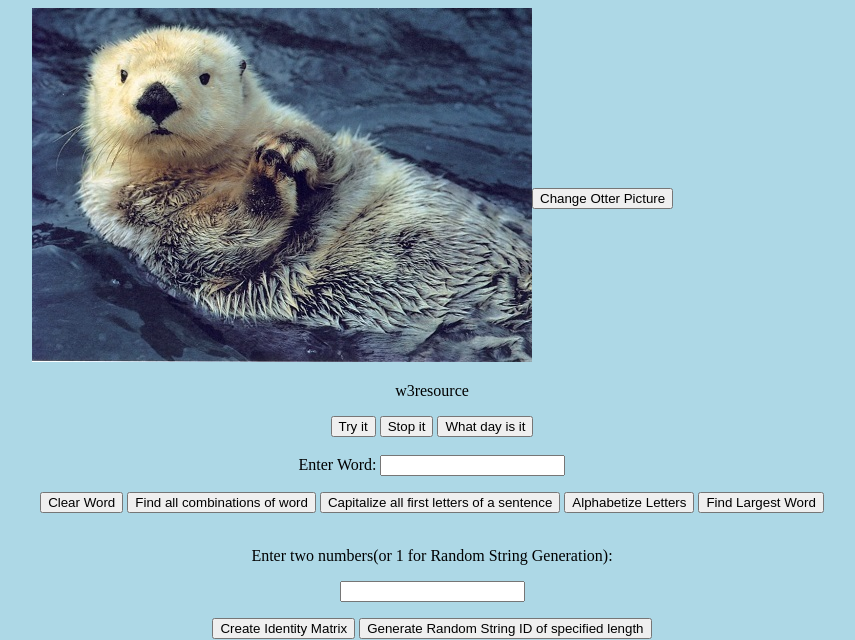
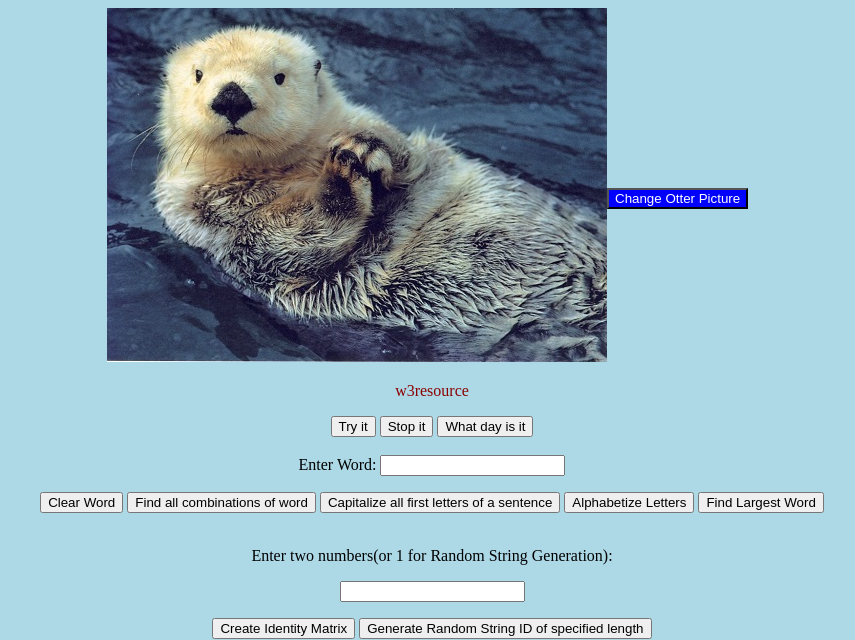
Before and after one commit to MytchellB/JavaScript-Test, a PHP site: page / in a window 1280 px wide. Shown: the top 640 px of the page, without its empty margins (208-1063 px from the left). Run offline with PHP 8.4, Linux system fonts and the light colour scheme.

Commit message:
Moved pics to new folder
Moved pics to new internal folder, and repositioned otter picture slightly.

```diff
--- a/index.css
+++ b/index.css
@@ -7,7 +7,7 @@ body {
 
 .otterContainer {
 	margin: 0 auto;
-	width: 800px;
+	width: 650px;
 }
 .otterPic {
 	float:left;
@@ -15,13 +15,17 @@ body {
 .container {
 	position:relative;
 }
-.otterButton {
 
-}
 #myOtterButton{
 	float:left;
 	position:relative;
 	margin-top:180px;
+	color: white;
+	background-color: blue;
+}
+
+#demo {
+	color: darkred;
 }
 
 .clearfix{
--- a/index.html
+++ b/index.html
@@ -2,7 +2,7 @@
 <html>
 <head>
 <meta charset="ISO-8859-1">
-<title>hello, world!</title>
+<title>Go Otters!</title>
 <link rel="stylesheet" type="text/css" href="index.css">
 </head>
 
@@ -12,7 +12,7 @@
 
 <div class="otterContainer">
 	<div class ="otterPic">
-	<img id="otterPic" src="otter.jpg" alt="Otter Picture" width="500" height="354">
+	<img id="otterPic" src="pics/otter.jpg" alt="Otter Picture" width="500" height="354">
 	</div>
 
 	<div class ="container">
@@ -57,6 +57,7 @@ Enter Word:
 <p id="factorial">Enter number to find factorial of: </p>
 <input type="text" id="myFactorialNum" value=>
 <button type="button" onclick="findFactorial()">Click to find Factorial</button>
+
 </body>
 
 </html>
--- a/myJS.js
+++ b/myJS.js
@@ -164,11 +164,11 @@ function factorial(number){
 
 function changeOtterPicture(){
 	if (otterPicStatus == 0){
-		document.getElementById("otterPic").src="otter2.jpg";
+		document.getElementById("otterPic").src="pics/otter2.jpg";
 		otterPicStatus = 1;
 	}
 	else{
 		otterPicStatus = 0;
-		document.getElementById("otterPic").src="otter.jpg";
+		document.getElementById("otterPic").src="pics/otter.jpg";
 	}
 }
```
Also changed, not shown: pics/otter.jpg (renamed from otter.jpg), pics/otter2.jpg (renamed from otter2.jpg).
